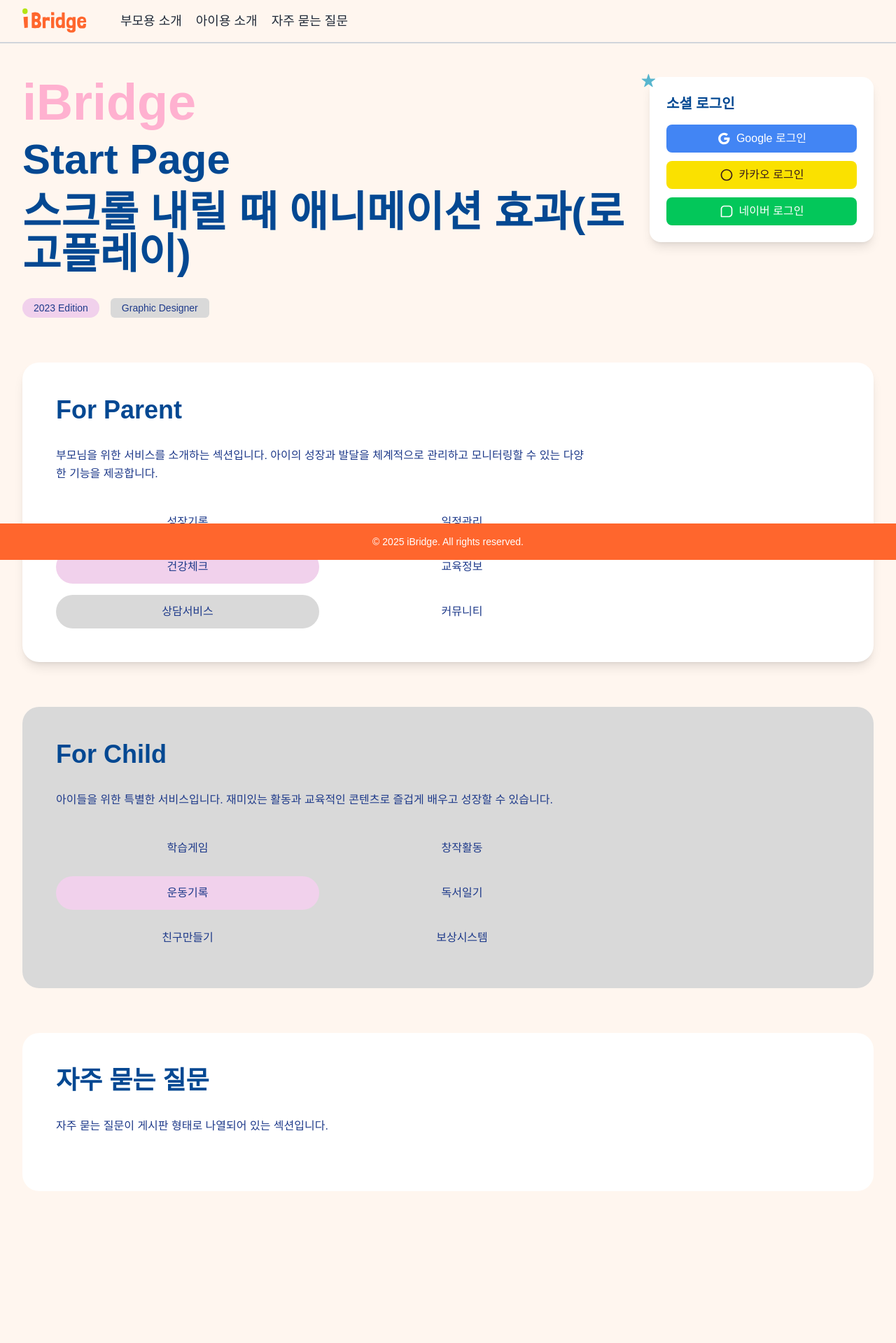
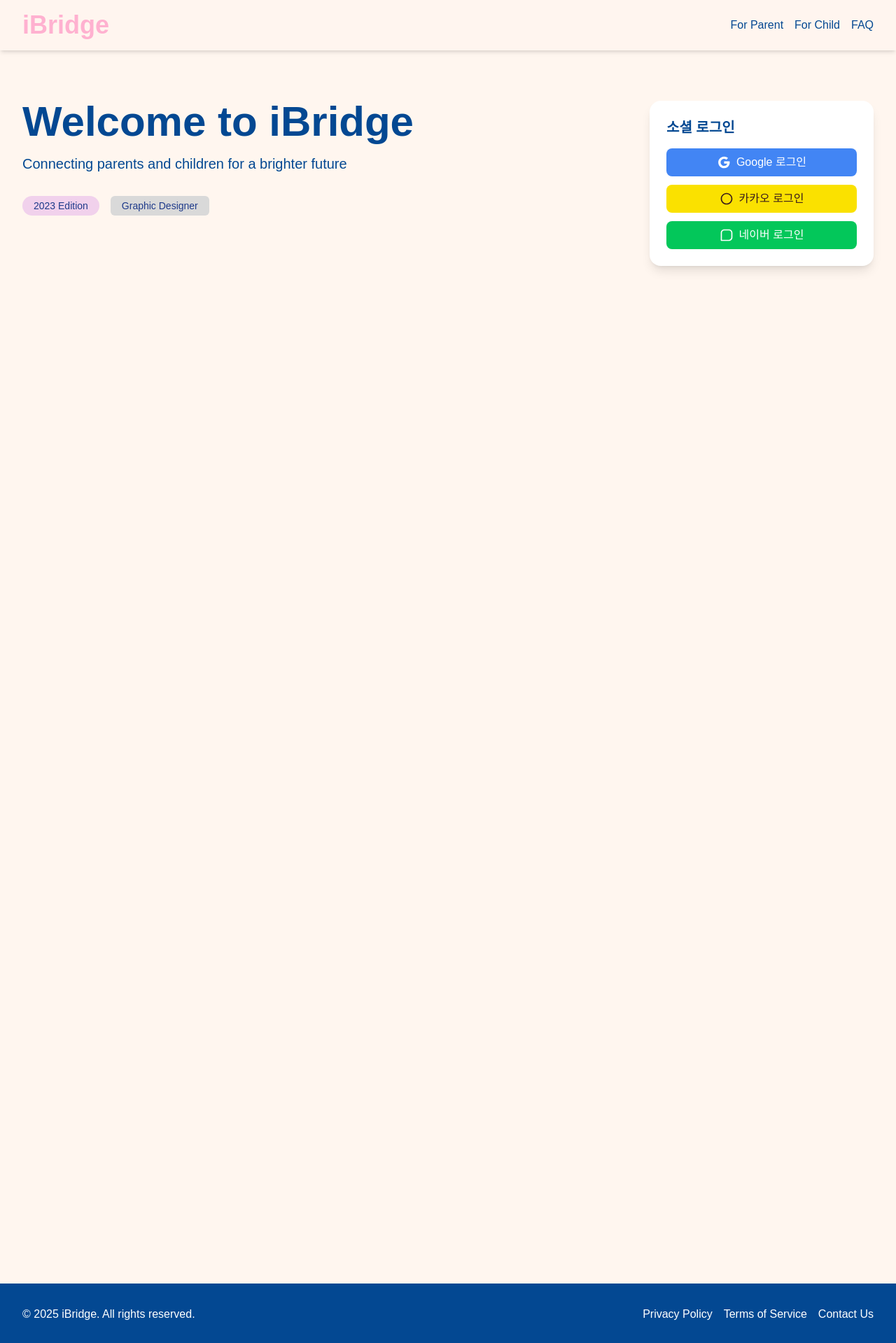
Before and after one commit to i-Bridge/front-ibridge-2025, a Next.js app: page / in a window 1280 px wide. Shown: the top 1919 px of the page at 70% size. Before the commit the page ends 1814 px from the top, so only its background shows below. Built offline with nearby package versions, Linux system fonts and the light colour scheme.

Commit message:
Design: 서비스 소개 페이지 framer-motion 적용

```diff
--- a/src/app/(start)/layout.tsx
+++ b/src/app/(start)/layout.tsx
@@ -14,11 +14,7 @@ export default function RootLayout({
 }) {
   return (
     <html lang="ko">
-      <body>
-        <RootHeader />
-        {children}
-        <RootFooter />
-      </body>
+      <body>{children}</body>
     </html>
   );
 }
--- a/src/app/(start)/page.tsx
+++ b/src/app/(start)/page.tsx
@@ -1,26 +1,76 @@
+'use client';
+import { useState, useEffect } from 'react';
+import { motion } from 'framer-motion';
+
 export default function StartPage() {
+  const [scrollY, setScrollY] = useState(0);
+
+  useEffect(() => {
+    const handleScroll = () => setScrollY(window.scrollY);
+    window.addEventListener('scroll', handleScroll);
+    return () => window.removeEventListener('scroll', handleScroll);
+  }, []);
+
+  const logoVariants = {
+    hidden: { opacity: 0, y: -50 },
+    visible: { opacity: 1, y: 0, transition: { duration: 0.5 } },
+  };
+
+  const sectionVariants = {
+    hidden: { opacity: 0, y: 50 },
+    visible: { opacity: 1, y: 0, transition: { duration: 0.5 } },
+  };
+
   return (
-    <div className="min-h-screen bg-i-ivory px-8 py-12">
-      <main className="max-w-7xl mx-auto">
-        {/* Header Section with Logo and Social Login */}
-        <div className="flex justify-between items-start mb-16">
-          {/* Logo Section */}
+    <div className="min-h-screen bg-i-ivory">
+      <header className="fixed top-0 left-0 right-0 bg-i-ivory bg-opacity-90 z-50 shadow-md">
+        <nav className="max-w-7xl mx-auto px-8 py-4 flex justify-between items-center">
+          <motion.h1
+            className="text-4xl text-i-pink font-bold"
+            initial="hidden"
+            animate="visible"
+            variants={logoVariants}
+          >
+            iBridge
+          </motion.h1>
+          <div className="flex gap-4">
+            <a
+              href="#parent"
+              className="text-i-darkblue hover:text-i-pink transition-colors"
+            >
+              For Parent
+            </a>
+            <a
+              href="#child"
+              className="text-i-darkblue hover:text-i-pink transition-colors"
+            >
+              For Child
+            </a>
+            <a
+              href="#faq"
+              className="text-i-darkblue hover:text-i-pink transition-colors"
+            >
+              FAQ
+            </a>
+          </div>
+        </nav>
+      </header>
+
+      <main className="max-w-7xl mx-auto px-8 pt-24">
+        <motion.section
+          className="flex justify-between items-start mb-16 mt-12"
+          initial="hidden"
+          animate="visible"
+          variants={sectionVariants}
+        >
           <div className="flex-1">
-            <div className="relative">
-              <h1 className="text-7xl text-i-pink font-bold mb-4 relative z-10">
-                iBridge
-                <span className="absolute -top-2 -right-2 text-xl text-i-skyblue">
-                  ★
-                </span>
-              </h1>
-              <h1 className="text-6xl text-i-darkblue font-bold mb-4">
-                Start Page
-              </h1>
-              <h1 className="text-6xl text-i-darkblue font-bold mb-4">
-                스크롤 내릴 때 애니메이션 효과(로고플레이)
-              </h1>
-
-              <div className="flex gap-4 mt-8">
+            <h2 className="text-6xl text-i-darkblue font-bold mb-4">
+              Welcome to iBridge
+            </h2>
+            <p className="text-xl text-i-darkblue mb-8">
+              Connecting parents and children for a brighter future
+            </p>
+            <div className="flex gap-4">
               <div className="bg-i-lightpurple text-blue-900 px-4 py-1 rounded-full text-sm">
                 2023 Edition
               </div>
@@ -29,15 +79,14 @@ export default function StartPage() {
               </div>
             </div>
           </div>
-          </div>
 
-          {/* Social Login Section */}
           <div className="w-80">
             <div className="bg-white p-6 rounded-2xl shadow-lg">
               <h3 className="text-i-darkblue font-bold mb-4 text-xl">
                 소셜 로그인
               </h3>
               <div className="space-y-3">
+                {/* Social login buttons (same as before) */}
                 <button className="w-full bg-[#4285F4] text-white py-2 px-4 rounded-lg flex items-center justify-center gap-2 hover:bg-[#357ABD] transition-colors">
                   <svg className="w-5 h-5" viewBox="0 0 24 24">
                     <path
@@ -68,10 +117,17 @@ export default function StartPage() {
               </div>
             </div>
           </div>
-        </div>
+        </motion.section>
 
+        <motion.section
+          id="parent"
+          className="mb-16 bg-white rounded-3xl p-12 shadow-lg"
+          initial="hidden"
+          animate={scrollY > 200 ? 'visible' : 'hidden'}
+          variants={sectionVariants}
+        >
           {/* Parent Service Section */}
-        <div className="mb-16 bg-white rounded-3xl p-12 shadow-lg">
+
           <div className="max-w-3xl">
             <h2 className="text-4xl text-i-darkblue font-bold mb-8">
               For Parent
@@ -101,10 +157,16 @@ export default function StartPage() {
               ))}
             </div>
           </div>
-        </div>
+        </motion.section>
 
+        <motion.section
+          id="child"
+          className="mb-16 bg-i-lightgrey rounded-3xl p-12 shadow-lg"
+          initial="hidden"
+          animate={scrollY > 600 ? 'visible' : 'hidden'}
+          variants={sectionVariants}
+        >
           {/* Child Service Section */}
-        <div className="mb-16 bg-i-lightgrey rounded-3xl p-12">
           <div className="max-w-3xl">
             <h2 className="text-4xl text-i-darkblue font-bold mb-8">
               For Child
@@ -134,20 +196,62 @@ export default function StartPage() {
               ))}
             </div>
           </div>
-        </div>
+        </motion.section>
 
-        {/* 자주묻는질문 */}
-        <div className="mb-16 bg-white rounded-3xl p-12">
+        <motion.section
+          id="faq"
+          className="mb-16 bg-white rounded-3xl p-12 shadow-lg"
+          initial="hidden"
+          animate={scrollY > 1000 ? 'visible' : 'hidden'}
+          variants={sectionVariants}
+        >
           <div className="max-w-3xl">
-            <h2 className="text-4xl text-i-darkblue font-bold mb-8">
+            <h2 className="text-4xl text-i-darkblue font-bold mb-8 ">
               자주 묻는 질문
             </h2>
-            <p className="text-blue-900 leading-relaxed mb-8">
-              자주 묻는 질문이 게시판 형태로 나열되어 있는 섹션입니다.
-            </p>
+            <div className="space-y-4">
+              {[
+                {
+                  q: 'iBridge는 어떤 서비스인가요?',
+                  a: 'iBridge는 부모와 자녀를 연결하는 육아 도움 플랫폼입니다.',
+                },
+                {
+                  q: '어떤 연령대의 아이들에게 적합한가요?',
+                  a: 'iBridge는 3세부터 12세까지의 아이들을 위해 설계되었습니다.',
+                },
+                {
+                  q: '서비스 이용 요금은 어떻게 되나요?',
+                  a: '기본 서비스는 무료이며, 프리미엄 기능은 월 구독제로 제공됩니다.',
+                },
+              ].map((item, index) => (
+                <details key={index} className="bg-i-lightgrey rounded-lg p-4">
+                  <summary className="font-semibold text-i-darkblue cursor-pointer">
+                    {item.q}
+                  </summary>
+                  <p className="mt-2 text-blue-900">{item.a}</p>
+                </details>
+              ))}
             </div>
           </div>
+        </motion.section>
       </main>
+
+      <footer className="bg-i-darkblue text-white py-8">
+        <div className="max-w-7xl mx-auto px-8 flex justify-between items-center">
+          <p>© 2025 iBridge. All rights reserved.</p>
+          <div className="flex gap-4">
+            <a href="#" className="hover:text-i-pink transition-colors">
+              Privacy Policy
+            </a>
+            <a href="#" className="hover:text-i-pink transition-colors">
+              Terms of Service
+            </a>
+            <a href="#" className="hover:text-i-pink transition-colors">
+              Contact Us
+            </a>
+          </div>
+        </div>
+      </footer>
     </div>
   );
 }
```
Lines whose indentation alone changed are shown as unchanged.
